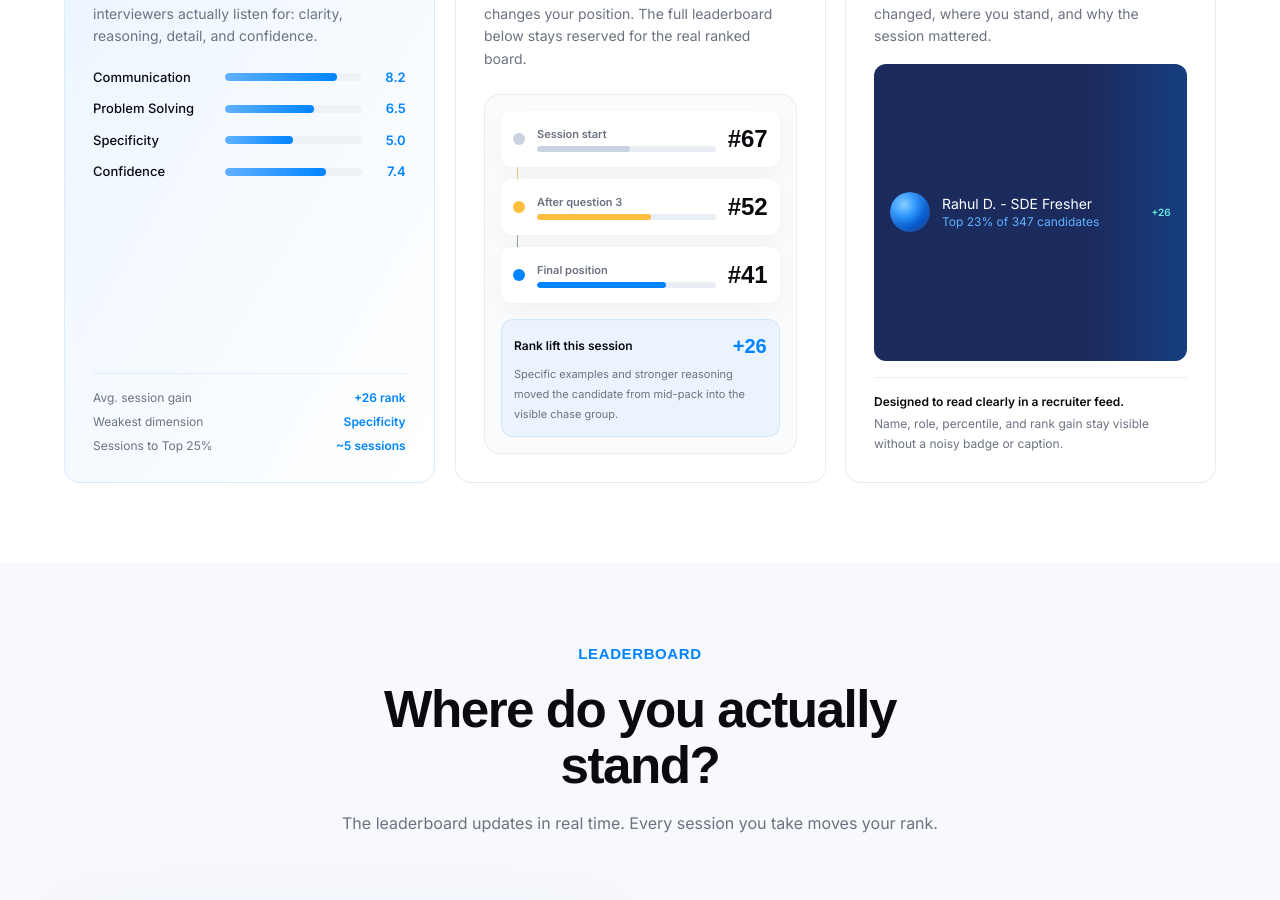
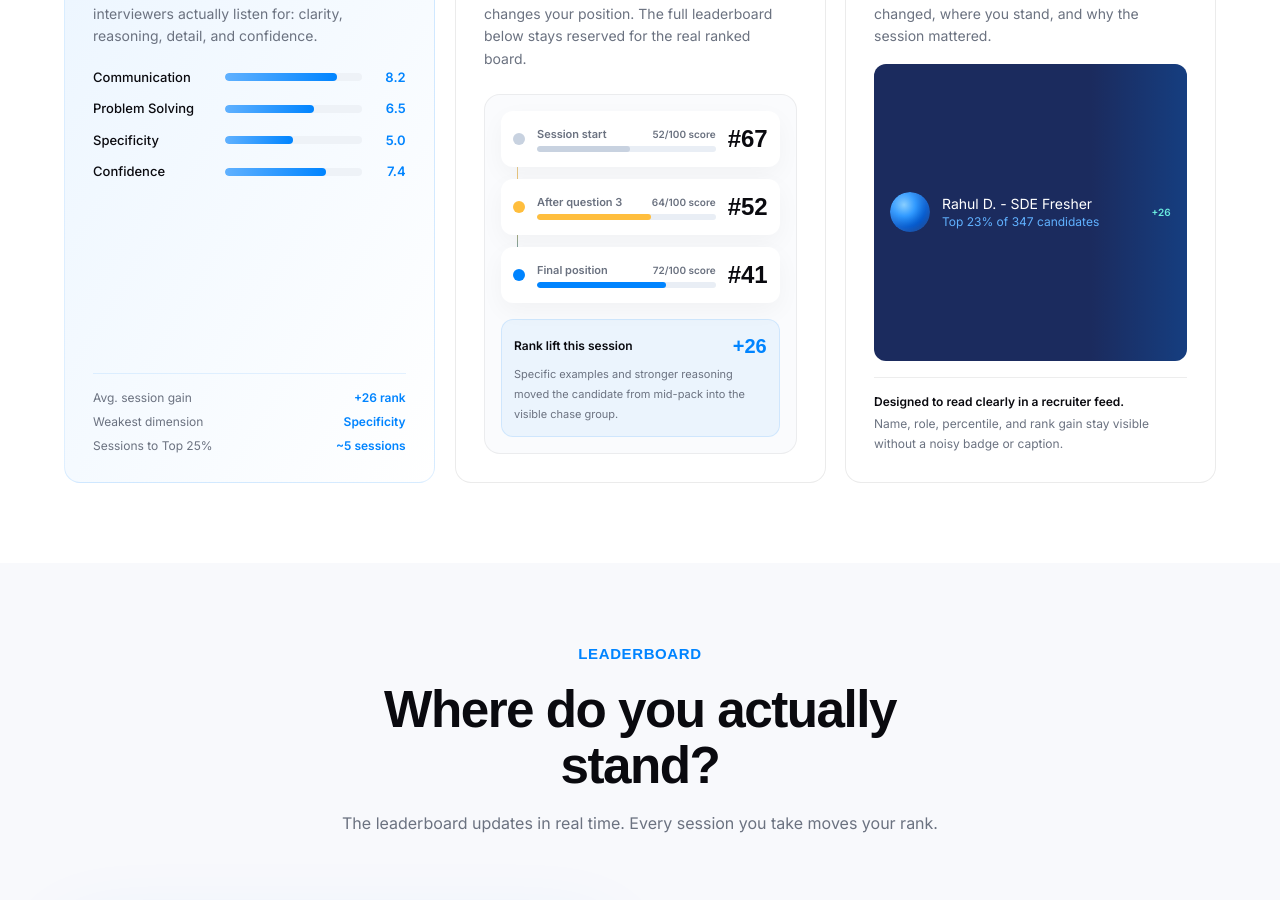
Before and after one commit to Rajat77a/PrepPeer, a Next.js app: page / in a window 1280 px wide. Shown: the part 2760-3660 px from the top of the page. Built offline with nearby package versions, Linux system fonts and the light colour scheme; a web font is replaced by a local one.

Commit message:
Clarify rank movement score bars

```diff
--- a/components/sections/Features.tsx
+++ b/components/sections/Features.tsx
@@ -17,9 +17,9 @@ const SCORE_INSIGHTS = [
 ];
 
 const RANK_MOVEMENT = [
-  { label: "Session start", rank: "#67", score: "52", color: "bg-[#C8D2E0]" },
-  { label: "After question 3", rank: "#52", score: "64", color: "bg-gold" },
-  { label: "Final position", rank: "#41", score: "72", color: "bg-blue" },
+  { label: "Session start", rank: "#67", score: 52, color: "bg-[#C8D2E0]" },
+  { label: "After question 3", rank: "#52", score: 64, color: "bg-gold" },
+  { label: "Final position", rank: "#41", score: 72, color: "bg-blue" },
 ];
 
 export function Features() {
@@ -110,13 +110,18 @@ export function Features() {
                   >
                     <span className={`h-3 w-3 shrink-0 rounded-full ${point.color}`} />
                     <div className="min-w-0 flex-1">
-                      <p className="font-inter text-[11px] font-semibold text-muted">
-                        {point.label}
-                      </p>
+                      <div className="flex items-center justify-between gap-2">
+                        <p className="font-inter text-[11px] font-semibold text-muted">
+                          {point.label}
+                        </p>
+                        <p className="font-inter text-[10px] font-bold text-muted">
+                          {point.score}/100 score
+                        </p>
+                      </div>
                       <div className="mt-1 h-1.5 overflow-hidden rounded-full bg-[#E9EEF5]">
                         <div
                           className={`h-full rounded-full ${point.color}`}
-                          style={{ width: `${Number(point.score)}%` }}
+                          style={{ width: `${point.score}%` }}
                         />
                       </div>
                     </div>
```
